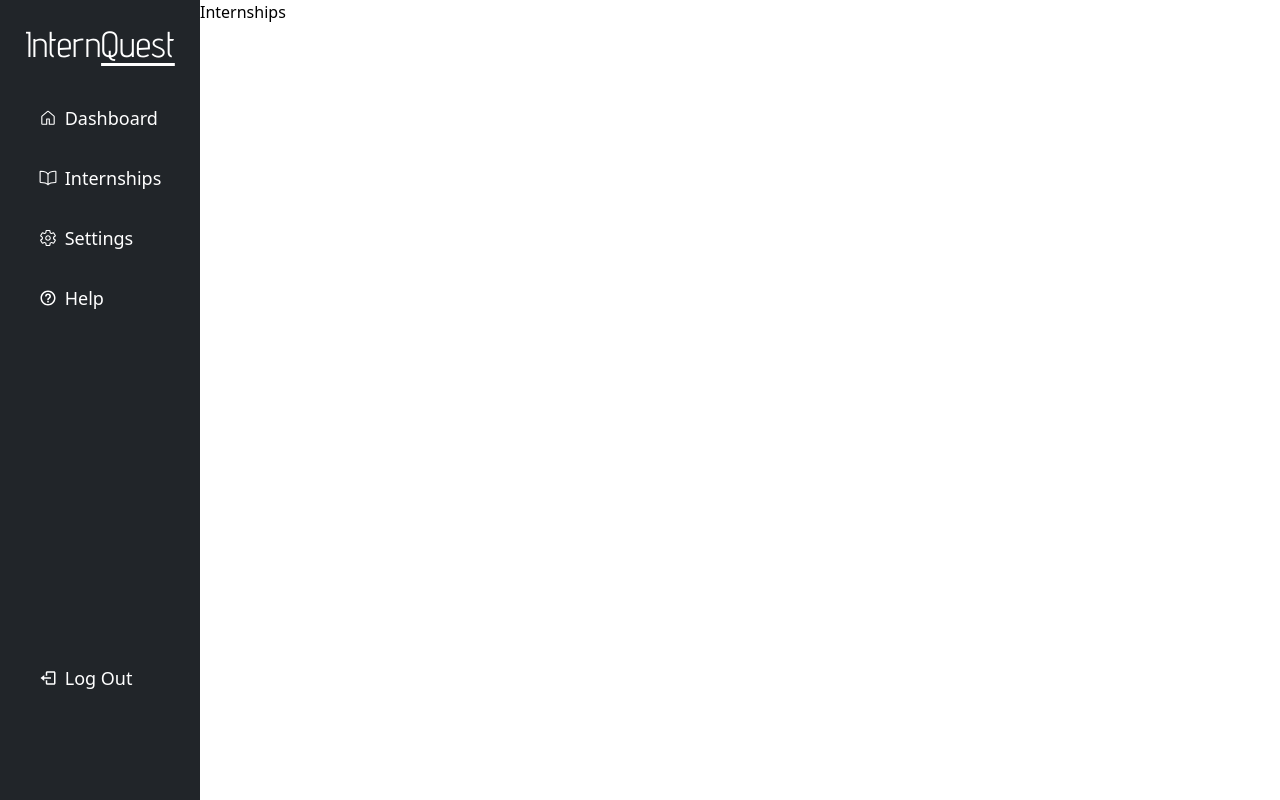
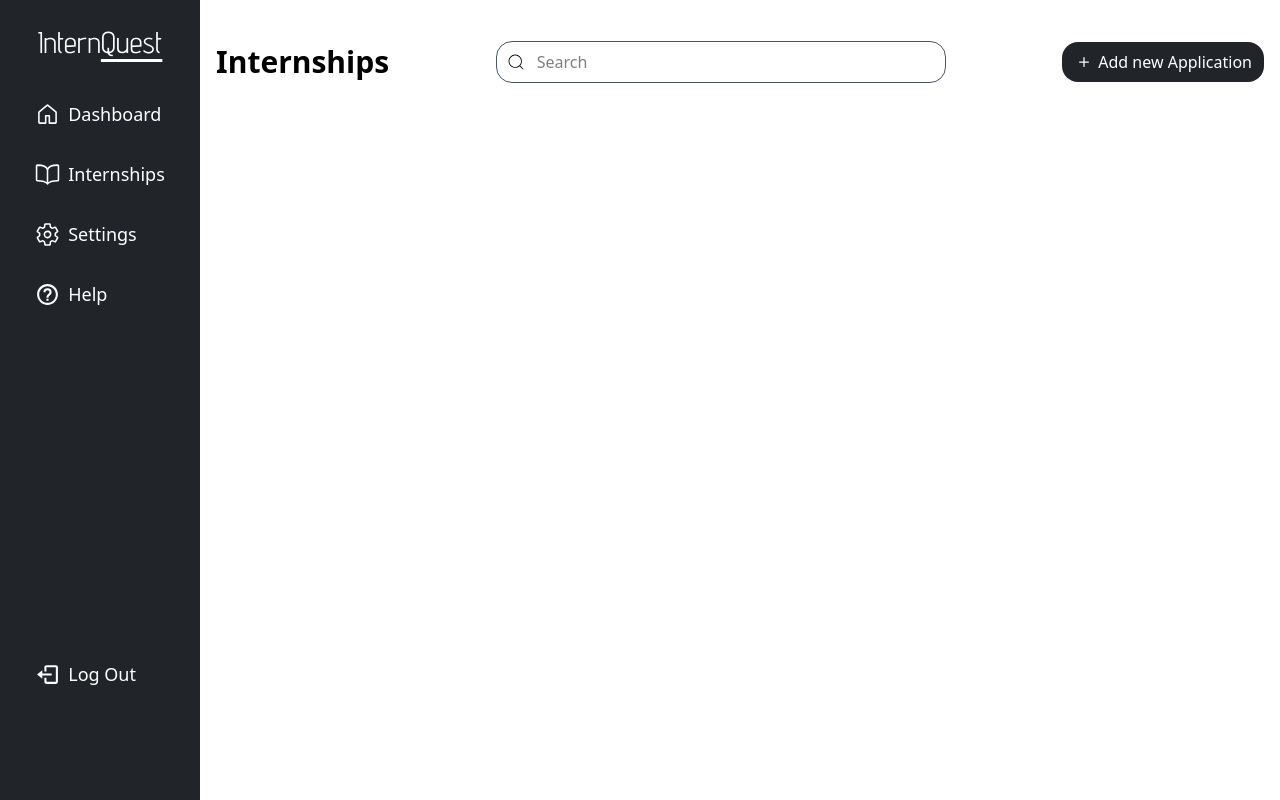
Before and after one commit to adk-saugat/InternQuest, a React (Vite) app in the folder client/: page /dashboard in a window 1280 px wide. Both pictures are taken after a click on the item "Internships". Built offline with nearby package versions, Linux system fonts and the light colour scheme; a web font is replaced by a local one.

Commit message:
creating internship page header

```diff
--- a/client/src/components/Internships.jsx
+++ b/client/src/components/Internships.jsx
@@ -1,5 +1,28 @@
+import { CiFilter } from "react-icons/ci"
+import { IoIosAdd } from "react-icons/io"
+import { CiSearch } from "react-icons/ci"
+
 function Internships() {
-  return <div>Internships</div>
+  return (
+    <div className="w-full h-full py-6">
+      <header className="h-[10%] px-4 flex flex-row items-center justify-between">
+        <h1 className="text-3xl font-semibold">Internships</h1>
+        <div className="flex flex-row items-center">
+          <CiSearch size="20" className="mr-[-30px]" />
+          <input
+            type="text"
+            className="border border-gray-600 rounded-2xl pl-10 py-2 w-[450px]"
+            placeholder="Search"
+          />
+        </div>
+        <button className="flex flex-row items-center gap-1 bg-[#212529] px-3 py-2 rounded-2xl text-white cursor-pointer hover:shadow-lg hover:bg-[#353535]">
+          <IoIosAdd size="20" />
+          <span>Add new Application</span>
+        </button>
+      </header>
+      <section></section>
+    </div>
+  )
 }
 
 export default Internships
--- a/client/src/components/Sidebar.jsx
+++ b/client/src/components/Sidebar.jsx
@@ -13,32 +13,32 @@ function Sidebar({ setActivePage }) {
           onClick={() => setActivePage("dashboard")}
           className="px-8 py-2 hover:bg-gray-600 hover:shadow-2xl flex items-center gap-2 cursor-pointer"
         >
-          <GoHome />
+          <GoHome size="25" />
           <span>Dashboard</span>
         </li>
         <li
           onClick={() => setActivePage("internships")}
           className="px-8 py-2 hover:bg-gray-600 hover:shadow-2xl flex items-center gap-2 cursor-pointer"
         >
-          <IoBookOutline />
+          <IoBookOutline size="25" />
           <span>Internships</span>
         </li>
         <li
           onClick={() => setActivePage("settings")}
           className="px-8 py-2 hover:bg-gray-600 hover:shadow-2xl flex items-center gap-2 cursor-pointer"
         >
-          <IoSettingsOutline />
+          <IoSettingsOutline size="25" />
           <span>Settings</span>
         </li>
         <li
           onClick={() => setActivePage("help")}
           className="px-8 py-2 hover:bg-gray-600 hover:shadow-2xl flex items-center gap-2 cursor-pointer"
         >
-          <BiHelpCircle />
+          <BiHelpCircle size="25" />
           <span>Help</span>
         </li>
         <li className="px-8 py-2 mt-80 hover:bg-gray-600 hover:shadow-2xl flex items-center gap-2 cursor-pointer">
-          <BiLogOut />
+          <BiLogOut size="25" />
           <span>Log Out</span>
         </li>
       </ul>
--- a/client/src/routes/DashboardPage.jsx
+++ b/client/src/routes/DashboardPage.jsx
@@ -16,7 +16,7 @@ function DashboardPage() {
   return (
     <div className="w-screen h-screen flex">
       <div className="w-[15%] h-full bg-[#212529] text-white min-w-[200px]">
-        <h1 className="font-advent text-4xl pt-6 text-center">
+        <h1 className="font-advent text-3xl pt-6 text-center">
           Intern<span className="underline underline-offset-6">Quest</span>
         </h1>
         <Sidebar setActivePage={setActivePage} />
```
